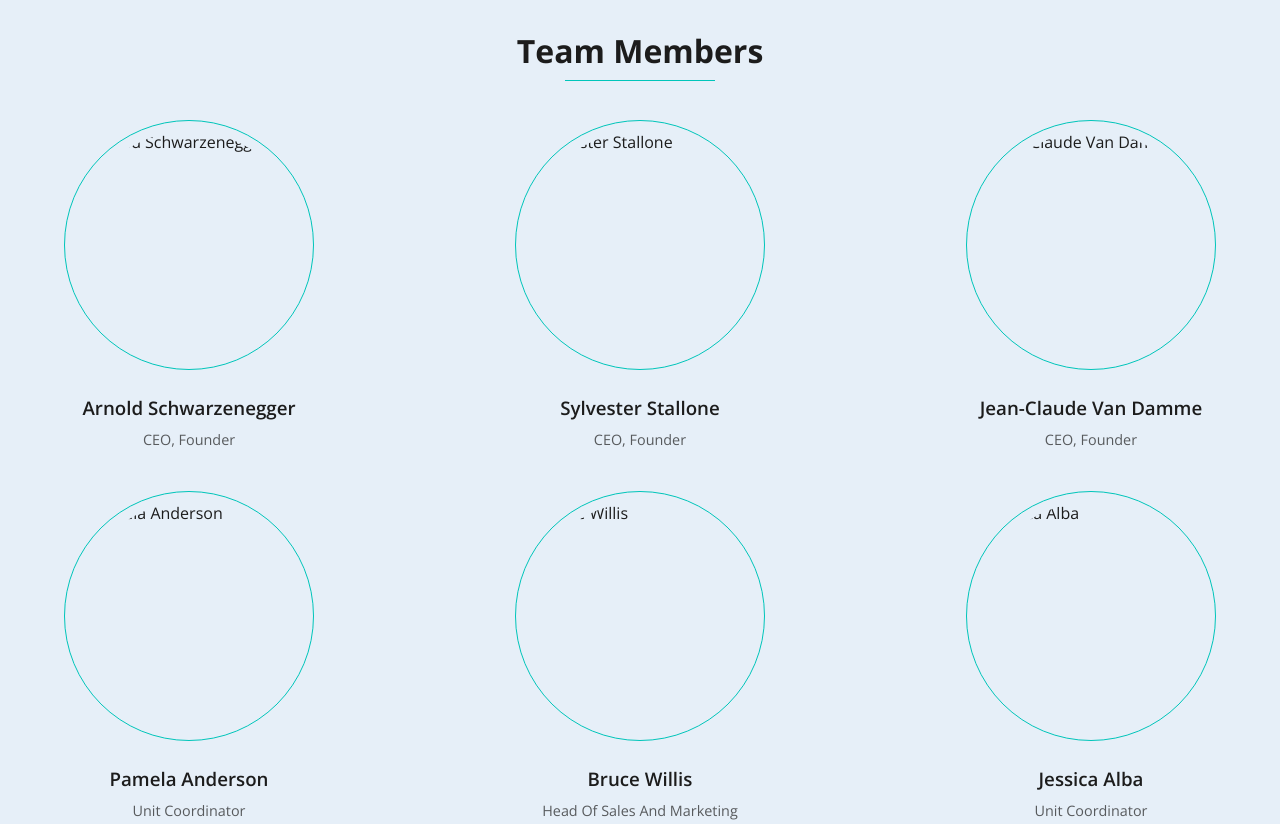
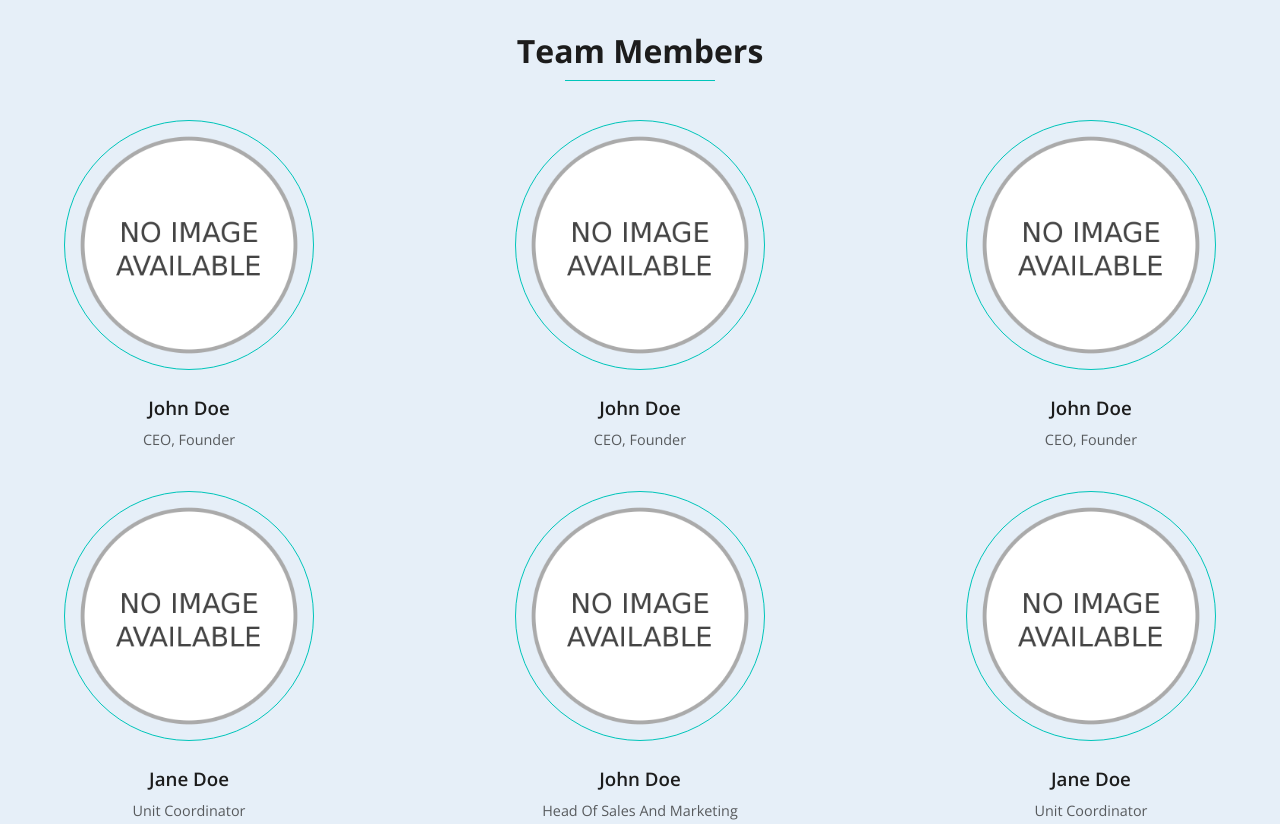
Before and after one commit to HoodTerror/jmsoft_solutions, a plain HTML site: page services/our-team.html in a window 1280 px wide. Shown: the part 960-1784 px from the top of the page. Drawn offline with nearby package versions, Linux system fonts and the light colour scheme.

Commit message:
Address changed and anonymous photo added

```diff
--- a/services/our-team.html
+++ b/services/our-team.html
@@ -89,43 +89,43 @@
                     <div class="members">
                         <div class="member">
                             <div>
-                                <img src="../assets/img/team-members/arnold-schwarzenegger.jpg" alt="Arnold Schwarzenegger" />
-                                <h3>Arnold Schwarzenegger</h3>
+                                <img src="../assets/img/team-members/no-img-available.png" alt="John Doe" />
+                                <h3>John Doe</h3>
                                 <p>CEO, Founder</p>
                             </div>
                         </div>
                         <div class="member">
                             <div>
-                                <img src="../assets/img/team-members/sylvester-stallone.jpg" alt="Sylvester Stallone" />
-                                <h3>Sylvester Stallone</h3>
+                                <img src="../assets/img/team-members/no-img-available.png" alt="John Doe" />
+                                <h3>John Doe</h3>
                                 <p>CEO, Founder</p>
                             </div>
                         </div>
                         <div class="member">
                             <div>
-                                <img src="../assets/img/team-members/jean-claude-van-damme.jpg" alt="Jean-Claude Van Damme" />
-                                <h3>Jean-Claude Van Damme</h3>
+                                <img src="../assets/img/team-members/no-img-available.png" alt="John Doe" />
+                                <h3>John Doe</h3>
                                 <p>CEO, Founder</p>
                             </div>
                         </div>
                         <div class="member">
                             <div>
-                                <img src="../assets/img/team-members/pamela-anderson.jpg" alt="Pamela Anderson" />
-                                <h3>Pamela Anderson</h3>
+                                <img src="../assets/img/team-members/no-img-available.png" alt="Jane Doe" />
+                                <h3>Jane Doe</h3>
                                 <p>Unit Coordinator</p>
                             </div>
                         </div>
                         <div class="member">
                             <div>
-                                <img src="../assets/img/team-members/bruce-willis.jpg" alt="Bruce Willis" />
-                                <h3>Bruce Willis</h3>
+                                <img src="../assets/img/team-members/no-img-available.png" alt="John Doe" />
+                                <h3>John Doe</h3>
                                 <p>Head Of Sales And Marketing</p>
                             </div>
                         </div>
                         <div class="member">
                             <div>
-                                <img src="../assets/img/team-members/jessica-alba.jpg" alt="Jessica Alba" />
-                                <h3>Jessica Alba</h3>
+                                <img src="../assets/img/team-members/no-img-available.png" alt="Jane Doe" />
+                                <h3>Jane Doe</h3>
                                 <p>Unit Coordinator</p>
                             </div>
                         </div>
@@ -162,7 +162,7 @@
                                     <h3>Contact</h3>
                                     <ul class="fa-ul">
                                         <li><span class="fa-li"><i class="fas fa-envelope"></i></span><a>office@jmsoft.com</a></li>
-                                        <li><span class="fa-li"><i class="fas fa-map-marker-alt"></i></span><a>Sinđelićeva 28</a></li>
+                                        <li><span class="fa-li"><i class="fas fa-map-marker-alt"></i></span><a>Terazije</a></li>
                                         <li><a>11000 Belgrade, Serbia</a></li>
                                     </ul>
                                 </div>
```
Also changed, not shown: about.html (+1 -1 lines), contact.html (+5 -5 lines), index.html (+1 -1 lines), references.html (+1 -1 lines), services/product-development.html (+1 -1 lines), services/quality-assurance.html (+1 -1 lines), assets/img/team-members/no-img-available.png (added).
